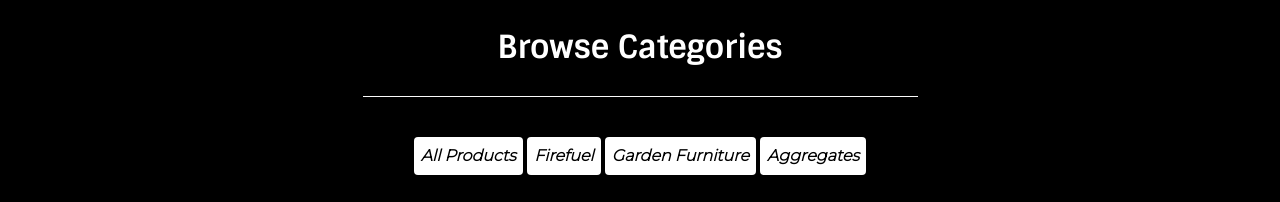
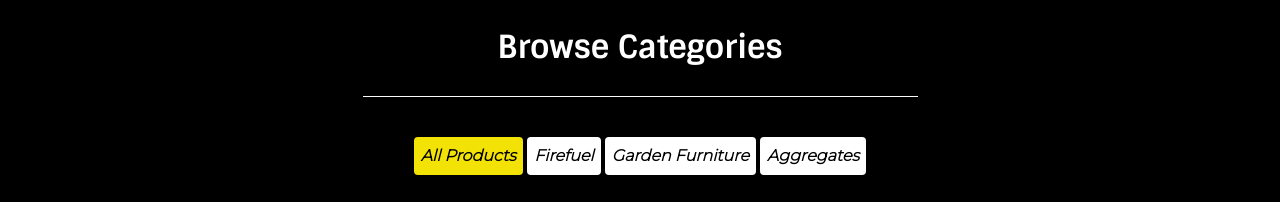
Before and after one commit to Code-Institute-Submissions/janeyrinn-jp_trading_AprResub, a plain HTML site: page products.html in a window 1280 px wide. Shown: the part 650-852 px from the top of the page. Drawn offline with nearby package versions, Linux system fonts and the light colour scheme.

Commit message:
Fix typo in all products filter btn

```diff
--- a/products.html
+++ b/products.html
@@ -121,7 +121,7 @@
           >
             <!--onclick functions below will filter product category display on clicking-->
             <button
-              class="btn activeactive   option"
+              class="btn active option"
               onclick="filterCategories('allProducts')"
             >
               All Products
```
